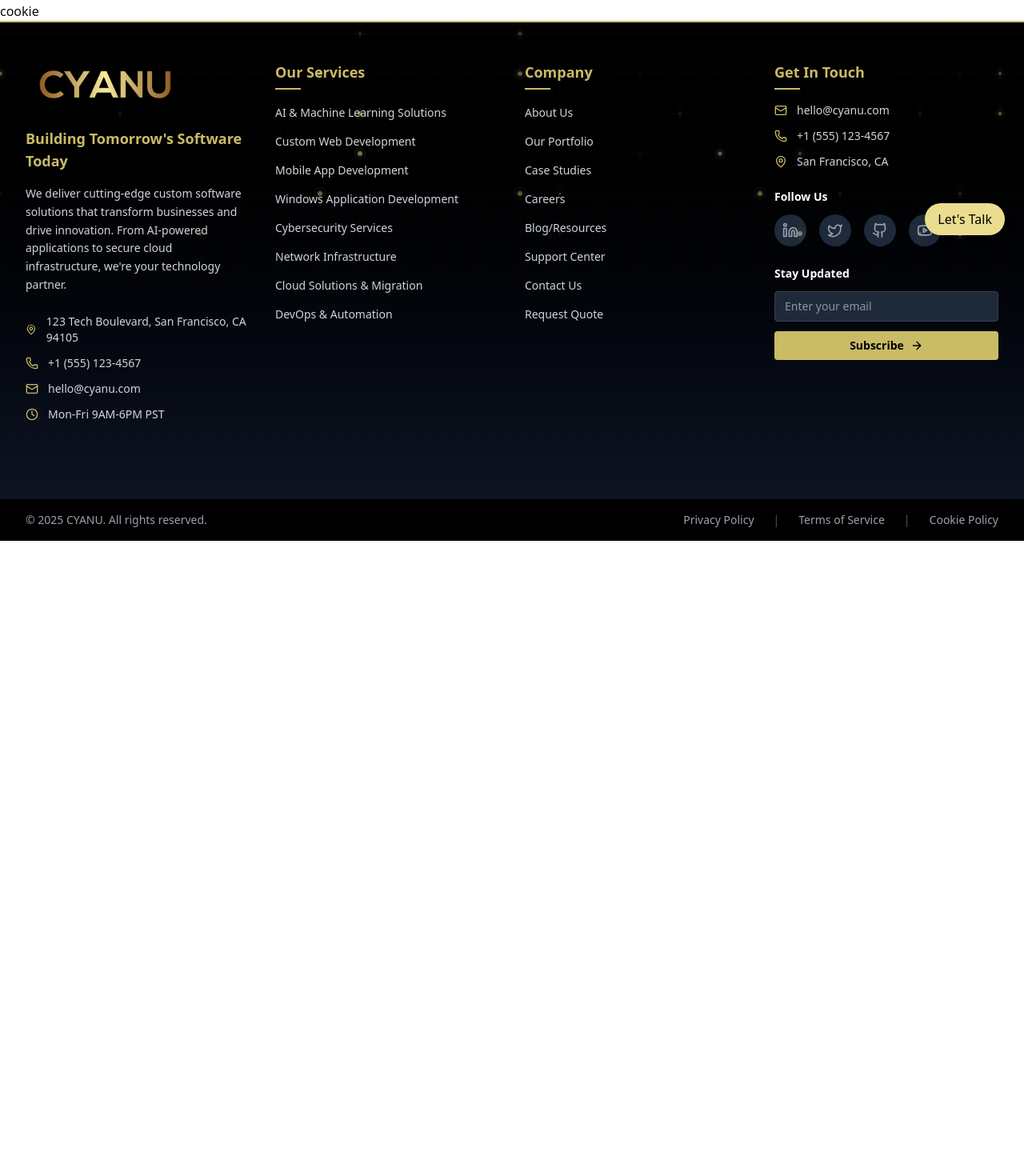
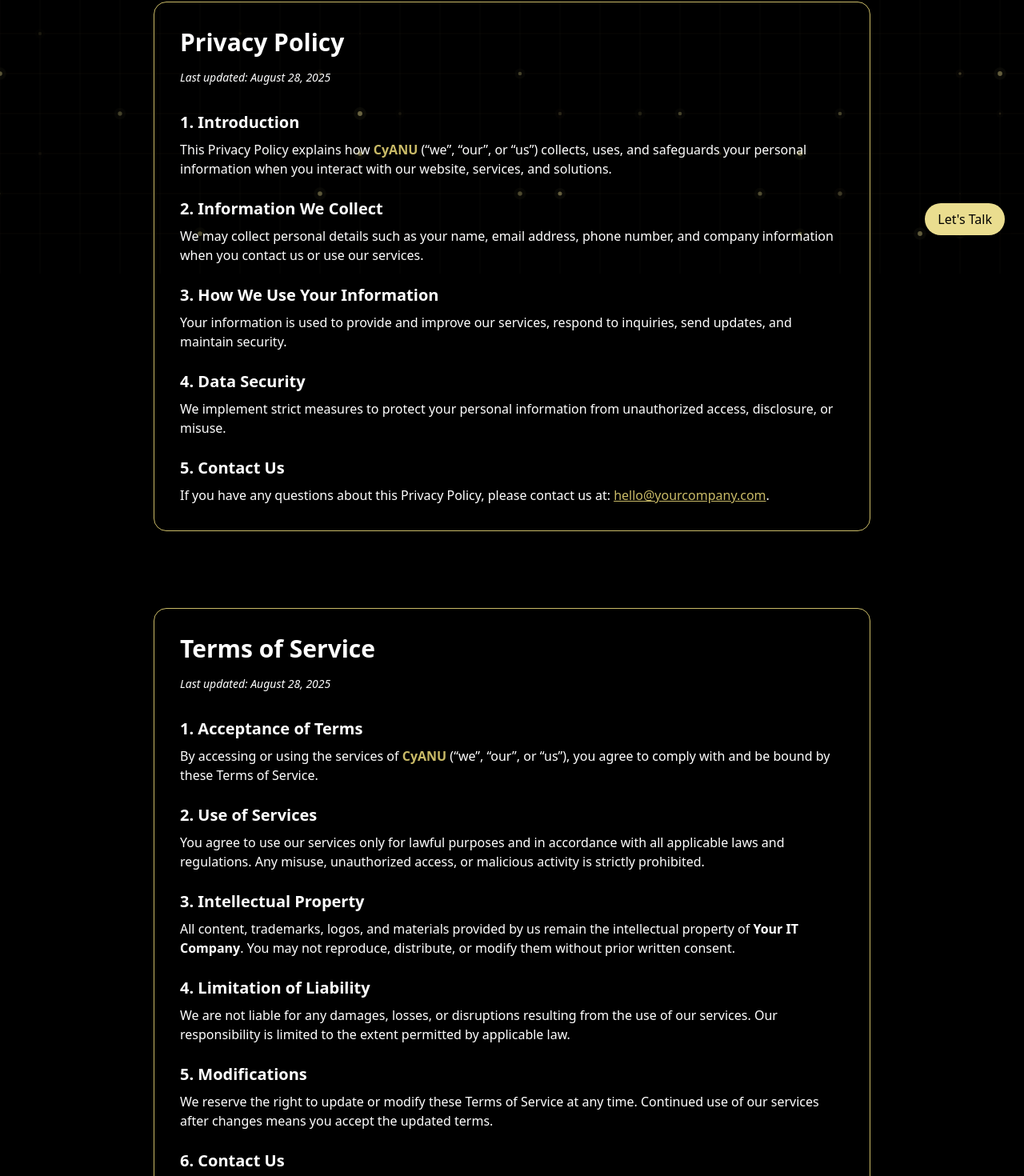
Before and after one commit to SirAlexGBE/cyanu, a Next.js app: page /legal in a window 1280 px wide. Shown: the part 458-1928 px from the top of the page at 80% size. Before the commit the page ends 1134 px from the top, so only its background shows below. Built offline with nearby package versions, Linux system fonts and the light colour scheme.

Commit message:
pp and tos

```diff
--- a/src/app/Components/UI/Legal/privacypolicy.jsx
+++ b/src/app/Components/UI/Legal/privacypolicy.jsx
@@ -1,5 +1,48 @@
 import React from "react";
 
 export default function Privacypolicy() {
-  return <div>privacypolicy</div>;
+  return (
+    <section id="privacy-policy" className="bg-black text-white py-12 px-6 flex justify-center">
+      <div className="max-w-4xl border border-[#cabb67] rounded-2xl p-8 shadow-lg">
+        <h2 className="text-3xl font-bold mb-4">Privacy Policy</h2>
+        <p className="text-sm mb-8 italic">Last updated: August 28, 2025</p>
+
+        <div className="space-y-6">
+          <div>
+            <h3 className="text-xl font-semibold mb-2">1. Introduction</h3>
+            <p>
+              This Privacy Policy explains how <strong className="font-bold text-[#cabb67]"> CyANU</strong> (“we”, “our”, or “us”) collects, uses, and safeguards your personal information when you
+              interact with our website, services, and solutions.
+            </p>
+          </div>
+
+          <div>
+            <h3 className="text-xl font-semibold mb-2">2. Information We Collect</h3>
+            <p>We may collect personal details such as your name, email address, phone number, and company information when you contact us or use our services.</p>
+          </div>
+
+          <div>
+            <h3 className="text-xl font-semibold mb-2">3. How We Use Your Information</h3>
+            <p>Your information is used to provide and improve our services, respond to inquiries, send updates, and maintain security.</p>
+          </div>
+
+          <div>
+            <h3 className="text-xl font-semibold mb-2">4. Data Security</h3>
+            <p>We implement strict measures to protect your personal information from unauthorized access, disclosure, or misuse.</p>
+          </div>
+
+          <div>
+            <h3 className="text-xl font-semibold mb-2">5. Contact Us</h3>
+            <p>
+              If you have any questions about this Privacy Policy, please contact us at:{" "}
+              <a href="mailto:hello@cyanu.com" className="text-[#cabb67] underline">
+                hello@yourcompany.com
+              </a>
+              .
+            </p>
+          </div>
+        </div>
+      </div>
+    </section>
+  );
 }
--- a/src/app/Components/UI/Legal/tos.jsx
+++ b/src/app/Components/UI/Legal/tos.jsx
@@ -1,5 +1,59 @@
 import React from "react";
 
 export default function Tos() {
-  return <div>Tos</div>;
+  return (
+    <section id="terms-of-service" className="bg-black text-white py-12 px-6 flex justify-center">
+      <div className="max-w-4xl border border-[#cabb67] rounded-2xl p-8 shadow-lg">
+        <h2 className="text-3xl font-bold mb-4">Terms of Service</h2>
+        <p className="text-sm mb-8 italic">Last updated: August 28, 2025</p>
+
+        <div className="space-y-6">
+          <div>
+            <h3 className="text-xl font-semibold mb-2">1. Acceptance of Terms</h3>
+            <p>
+              By accessing or using the services of <strong className="font-bold text-[#cabb67]"> CyANU</strong> (“we”, “our”, or “us”), you agree to comply with and be bound by these Terms of
+              Service.
+            </p>
+          </div>
+
+          <div>
+            <h3 className="text-xl font-semibold mb-2">2. Use of Services</h3>
+            <p>
+              You agree to use our services only for lawful purposes and in accordance with all applicable laws and regulations. Any misuse, unauthorized access, or malicious activity is strictly
+              prohibited.
+            </p>
+          </div>
+
+          <div>
+            <h3 className="text-xl font-semibold mb-2">3. Intellectual Property</h3>
+            <p>
+              All content, trademarks, logos, and materials provided by us remain the intellectual property of <strong>Your IT Company</strong>. You may not reproduce, distribute, or modify them
+              without prior written consent.
+            </p>
+          </div>
+
+          <div>
+            <h3 className="text-xl font-semibold mb-2">4. Limitation of Liability</h3>
+            <p>We are not liable for any damages, losses, or disruptions resulting from the use of our services. Our responsibility is limited to the extent permitted by applicable law.</p>
+          </div>
+
+          <div>
+            <h3 className="text-xl font-semibold mb-2">5. Modifications</h3>
+            <p>We reserve the right to update or modify these Terms of Service at any time. Continued use of our services after changes means you accept the updated terms.</p>
+          </div>
+
+          <div>
+            <h3 className="text-xl font-semibold mb-2">6. Contact Us</h3>
+            <p>
+              For questions about these Terms, please reach out at:{" "}
+              <a href="mailto:hello@cyanu.com" className="text-[#cabb67] underline">
+                hello@yourcompany.com
+              </a>
+              .
+            </p>
+          </div>
+        </div>
+      </div>
+    </section>
+  );
 }
```
